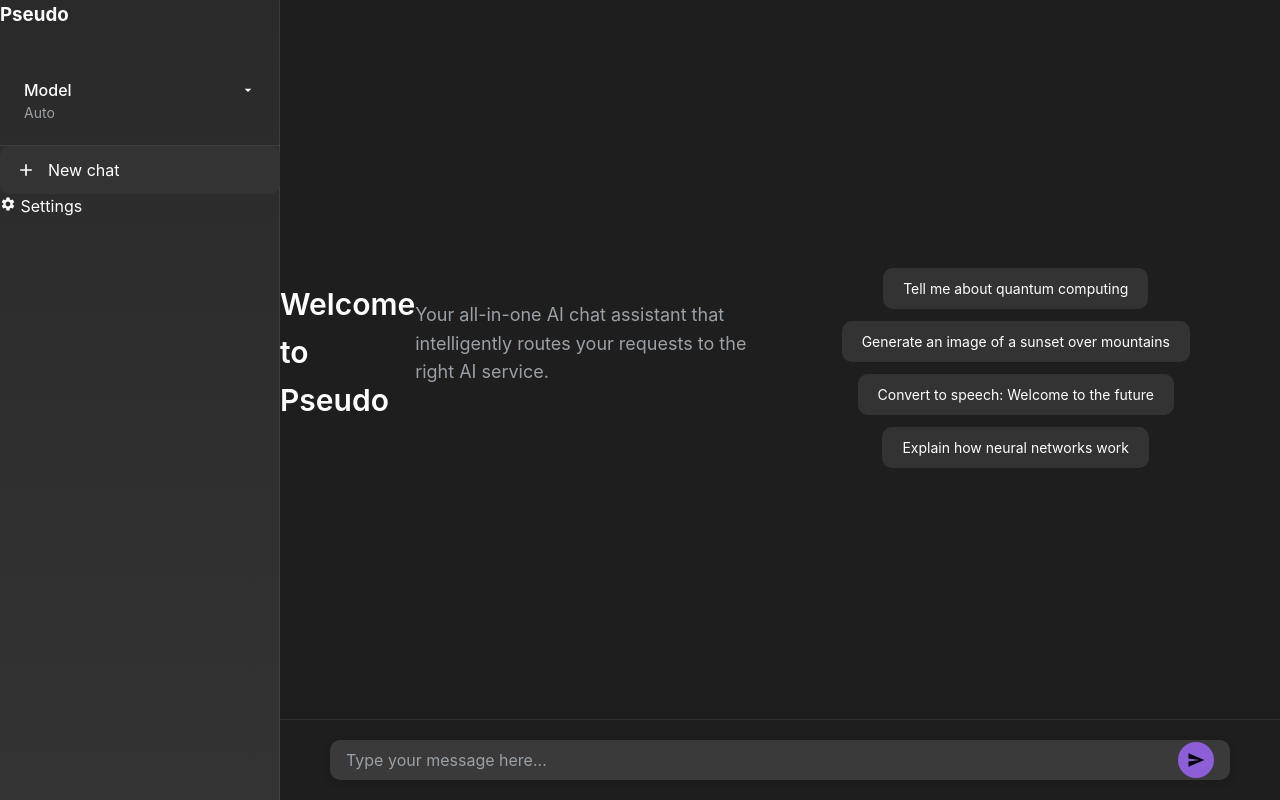
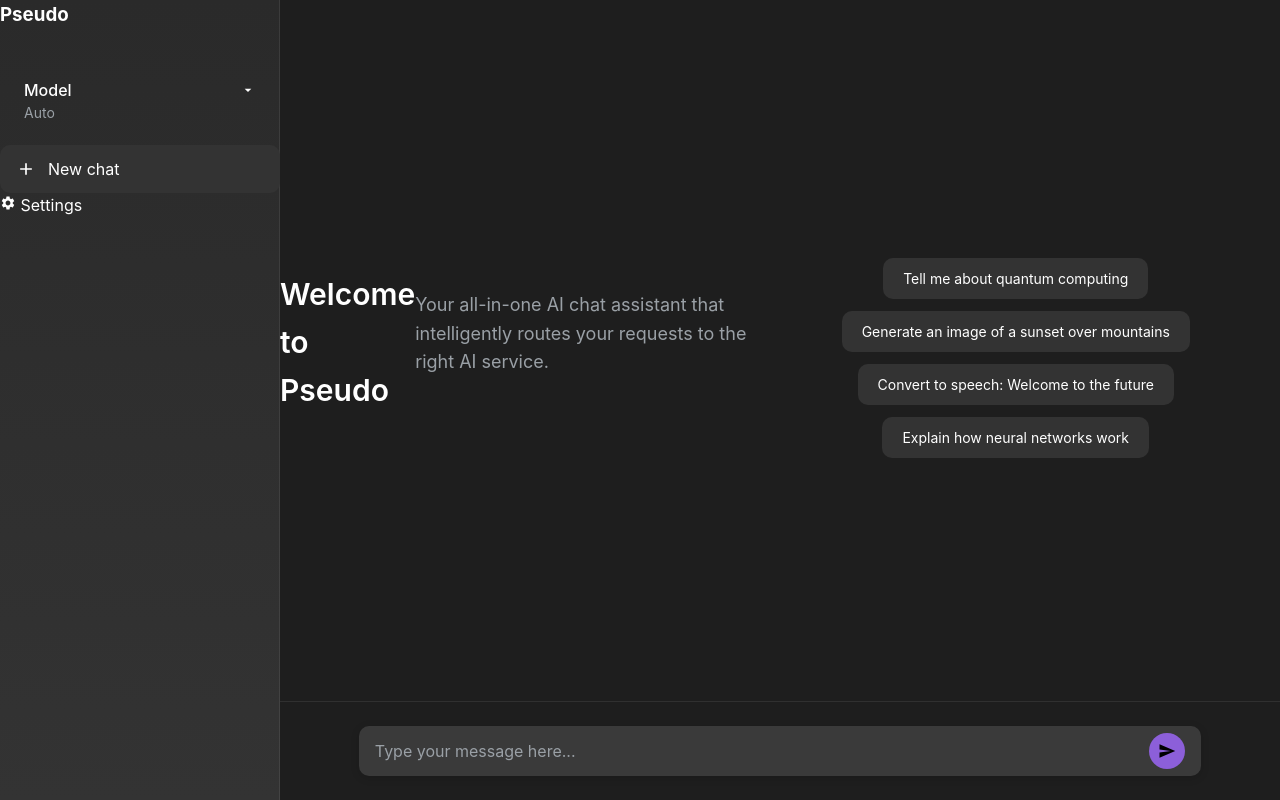
Before and after one commit to AlishChhetri/pseudo, a Flask app: template pseudo/app/templates/chat.html in a window 1280 px wide. Run offline with Flask 3, Linux system fonts and the light colour scheme; the template is opened without the code that fills it, so the values that code supplies are empty; parts of the project's set-up code (start-up, migrations or seed data) failed here and were passed over.

Commit message:
feat: improve style

```diff
--- a/pseudo/app/static/css/styles.css
+++ b/pseudo/app/static/css/styles.css
@@ -519,10 +520,10 @@ select:focus {
     left: var(--sidebar-width);
     /* Match sidebar width */
     right: 0;
-    padding: 1.25rem;
+    padding: 1.5rem 2rem;
     background-color: var(--bg-primary);
     border-top: 1px solid var(--border-color);
-    z-index: 50;
+    z-index: 90; /* Less than dropdown but still above content */
 }
 
 .input-container.expanded {
@@ -533,9 +534,9 @@ select:focus {
 /* Model dropdown - Improved overlay style */
 .model-dropdown {
     padding: 1rem;
-    border-bottom: 1px solid var(--border-color);
     position: relative;
     max-width: 300px;
+    z-index: 100;
 }
 
 .model-dropdown-btn {
@@ -990,11 +991,12 @@ select:focus {
 /* Enhanced Input Container */
 .input-wrapper {
     display: flex;
-    align-items: flex-end;
+    align-items: center;
     background-color: var(--bg-tertiary);
     border-radius: var(--radius-md);
-    padding: 0.75rem 1rem;
-    max-width: var(--content-max-width);
+    padding: 0 1rem;
+    min-height: 50px; /* Slightly taller */
+    max-width: 90%; /* Match chat container width */
     margin: 0 auto;
     transition: box-shadow var(--transition-fast);
 }
@@ -1105,10 +1107,11 @@ select:focus {
     display: flex;
     align-items: center;
     justify-content: center;
-    height: 100%;
     flex: 1;
     overflow-y: auto;
-    padding-bottom: 80px; /* Space for input container */
+    padding-bottom: 100px; /* Space for input container */
+    min-height: calc(100vh - 200px); /* Ensure minimum height */
+    width: 100%;
 }
 
 .welcome-content {
@@ -1174,8 +1178,8 @@ select:focus {
     background-color: var(--bg-tertiary);
     border-radius: var(--radius-md);
     padding: 0 1rem;
-    min-height: 40px;
-    max-width: var(--content-max-width);
+    min-height: 50px; /* Slightly taller */
+    max-width: 90%; /* Match chat container width */
     margin: 0 auto;
     transition: box-shadow var(--transition-fast);
 }
--- a/pseudo/app/static/js/model_select.js
+++ b/pseudo/app/static/js/model_select.js
@@ -18,6 +18,12 @@ document.addEventListener('DOMContentLoaded', function() {
             if (modelDropdownContent.style.display === 'block') {
                 modelDropdownContent.style.display = 'none';
             } else {
+                // Get position of button for better positioning
+                const rect = modelDropdownBtn.getBoundingClientRect();
+                modelDropdownContent.style.top = (rect.bottom + 10) + 'px';
+                modelDropdownContent.style.left = rect.left + 'px';
+
+                // Show dropdown
                 modelDropdownContent.style.display = 'block';
 
                 // Position the dropdown based on available space
```
Also changed, not shown: other parts of pseudo/app/static/css/styles.css (+13 -11 lines).
